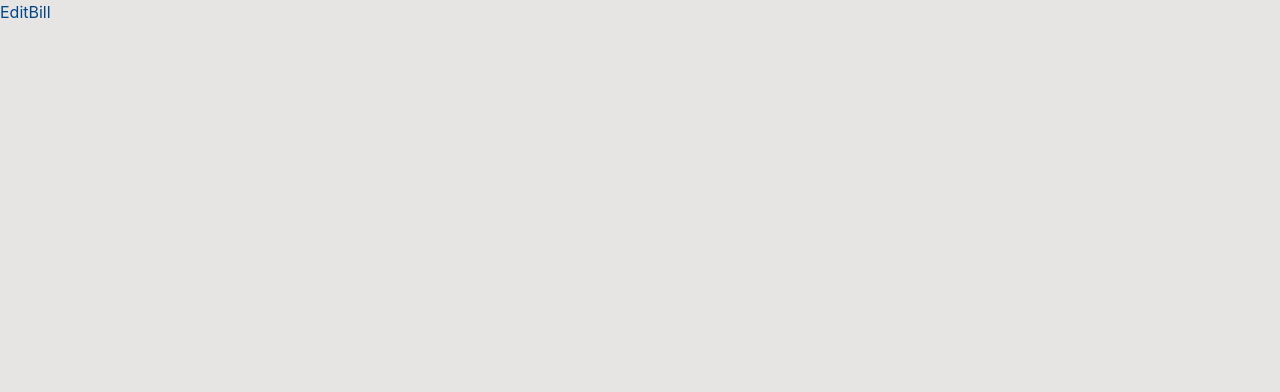
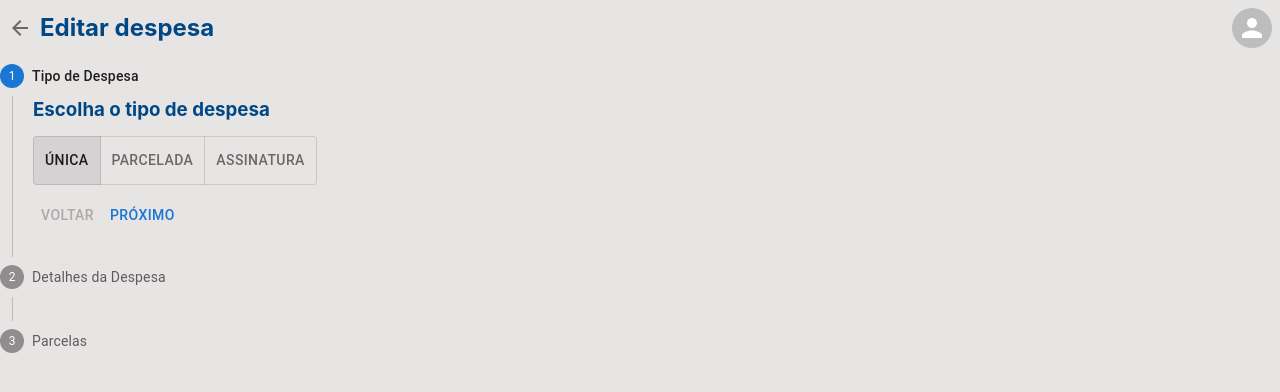
Before and after one commit to jhonatec-dev/card-savior, a React (Vite) app: page /addBill in a window 1280 px wide. Shown: the top 392 px of the page. Built offline with nearby package versions, Linux system fonts and the light colour scheme.

Commit message:
Step de parcelas em andamento

```diff
--- a/src/components/Header.tsx
+++ b/src/components/Header.tsx
@@ -1,12 +1,22 @@
+import { ArrowBack } from '@mui/icons-material';
 import { Avatar, IconButton } from '@mui/material';
 import { useNavigate } from 'react-router-dom';
 
-export default function Header() {
+interface Props {
+  title?: string;
+  showGoBack?: boolean;
+}
+
+export default function Header(props: Props) {
   const navigate = useNavigate();
+  const { title, showGoBack } = props;
 
   return (
     <div className="Header">
-      <h1>Card Savior</h1>
+      <div style={{ display: 'flex', alignItems: 'center' }}>
+        {showGoBack && <IconButton onClick={() => navigate(-1)} ><ArrowBack /></IconButton>}
+        <h2>{title ?? 'Card Savior'}</h2>
+      </div>
       <IconButton onClick={() => navigate('/editProfile')}>
         <Avatar />
       </IconButton>
--- a/src/context/types.ts
+++ b/src/context/types.ts
@@ -9,8 +9,6 @@ export type CardType = {
 export type ContactType = {
   id: string,
   name: string,
-  email?: string,
-  phone: string,
 }
 
 export type UserType = {
--- a/src/index.scss
+++ b/src/index.scss
@@ -114,6 +114,14 @@ h1 {
 // .DatePicker svg {
 //   color: var(--main-color);
 // }
+
+.StepContent{
+  display: flex;
+  flex-direction: column;
+  align-items: flex-start;
+  width: 100%;
+  gap: 12px;
+}
 
 .NotFound {
   display: flex;
--- a/src/pages/EditBill/index.tsx
+++ b/src/pages/EditBill/index.tsx
@@ -1,6 +1,184 @@
+import { Backspace, Save } from "@mui/icons-material";
+import { Autocomplete, Button, Checkbox, FormControlLabel, IconButton, InputAdornment, List, ListItem, ListItemButton, ListItemText, MenuItem, Select, Step, StepContent, StepLabel, Stepper, Switch, TextField, ToggleButton, ToggleButtonGroup } from "@mui/material";
+import { DesktopDatePicker, LocalizationProvider } from "@mui/x-date-pickers";
+import { AdapterDayjs } from "@mui/x-date-pickers/AdapterDayjs";
+import dayjs from 'dayjs';
+import 'dayjs/locale/pt-br';
+import { useContext, useState } from "react";
+import { v4 as uuidv4 } from "uuid";
+import Header from "../../components/Header";
+import { AppContext } from "../../context";
+import { BillType, CardType } from "../../context/types";
+const idInstallments = uuidv4();
+
+
 // Lógica: se tiver parametros, então é edição...
 export default function EditBill() {
+  const { contacts, bills, selMonth, selYear, cards } = useContext(AppContext);
+  const [activeStep, setActiveStep] = useState(0);
+  const [selectedType, setSelectedType] = useState(0);
+  const [selectedContact, setSelectedContact] = useState('');
+  const [selectedDescription, setSelectedDescription] = useState('');
+  const [self, setSelf] = useState(false);
+  const [selectedDate, setSelectedDate] = useState(dayjs());
+  const [selectedValue, setSelectedValue] = useState(0);
+  const [selectedInstallment, setSelectedInstallment] = useState(1);
+  const [selectedTotalInstallments, setSelectedTotalInstallments] = useState(1);
+  const [selectedCard, setSelectedCard] = useState(cards[0].id);
+  const [instalments, setInstalments] = useState<BillType[]>([]);
+
+  const handleNext = () => {
+    setActiveStep((prevActiveStep) => prevActiveStep + 1);
+  };
+
+  const handleBack = () => {
+    setActiveStep((prevActiveStep) => prevActiveStep - 1);
+  };
+
+  const divButtonsNav = (
+    <div>
+      <Button onClick={handleBack} disabled={activeStep === 0}>Voltar</Button>
+      <Button onClick={handleNext}>Próximo</Button>
+    </div>
+  );
+
+  const divInstallments = (
+    <div style={{ display: 'flex', gap: '10px', alignItems: 'center' }} >
+      <h4>Parcela</h4>
+      <TextField size="small" type="number" value={selectedInstallment} onChange={(e) => setSelectedInstallment(parseInt(e.target.value))} />
+      <h4>de</h4>
+      <TextField size="small" type="number" value={selectedTotalInstallments} onChange={(e) => setSelectedTotalInstallments(parseInt(e.target.value))} />
+    </div>
+  )
+
+  const selectCards = (
+    <Select fullWidth value={selectedCard} onChange={(e) => setSelectedCard(e.target.value)}>
+      {cards.map((card) => (
+        <MenuItem key={card.id} value={card.id}>
+          <div style={{ width: '100%', borderRadius: '10px', padding: '10px', background: `linear-gradient(131deg,${card.color} 0%, #252525 100%)` }} >
+            <h3>{card.title}</h3>
+            <p>Fechamento: {card.dueDate} - Vencimento: {card.closingDate}</p>
+          </div>
+        </MenuItem>
+      ))}
+    </Select>
+  )
+
+  const renderListInstallments = () => {
+    if(selectedTotalInstallments === 1) return null;
+    //CRIAR UMA LISTA DE PARCELAS
+    let arrayInstallments = Array(selectedTotalInstallments).fill(0);
+        // const newDate = selectedDate ;
+    arrayInstallments = arrayInstallments.map((_i, index) => {
+      const newDate = selectedDate.add(index, 'month');
+      // console.log('newDate',newDate)
+      const newBill: BillType = {
+        id: idInstallments,
+        description: selectedDescription,
+        value: selectedValue,
+        paid: false,
+        idContact: selectedContact,
+        installment: selectedInstallment,
+        totalInstallments: selectedTotalInstallments,
+        card: cards.find((c) => c.id === selectedCard) as CardType,
+        year: newDate.year(),
+        month: newDate.month()
+      }
+      return newBill
+    })
+    setInstalments(arrayInstallments);
+
+    console.log(arrayInstallments);
+
+    return null;
+
+    return (
+      <List>
+        <ListItem>
+          <ListItemButton>
+            <Checkbox checked={arrayInstallments.every((i) => i.paid)}/>
+            <ListItemText>Marcar todas como pagas</ListItemText>
+          </ListItemButton>
+        </ListItem>
+        {
+          arrayInstallments.map((i) => (
+            <ListItem key={i.id}>
+              <ListItemButton>
+                <Checkbox checked={i.paid}/>
+                <ListItemText>{i.value}</ListItemText>
+                {/* DatePicker */}
+              </ListItemButton>
+            </ListItem>
+          ))
+        }
+
+      </List>
+
+    )
+
+  }
+
   return (
-    <div>EditBill</div>
+    <LocalizationProvider dateAdapter={AdapterDayjs} adapterLocale="pt-br">
+      <div>
+        <Header title="Editar despesa" showGoBack />
+        <Stepper activeStep={activeStep} orientation="vertical">
+          <Step>
+            <StepLabel>Tipo de Despesa</StepLabel>
+            <StepContent sx={{ gap: "60px" }}>
+              <div className="StepContent">
+                <h3>Escolha o tipo de despesa</h3>
+                <ToggleButtonGroup exclusive onChange={(_e, value: number) => setSelectedType(value)} value={selectedType}>
+                  <ToggleButton value={0}>Única</ToggleButton>
+                  <ToggleButton value={1}>Parcelada</ToggleButton>
+                  <ToggleButton value={2}>Assinatura</ToggleButton>
+                </ToggleButtonGroup>
+                {divButtonsNav}
+              </div>
+            </StepContent>
+          </Step>
+          <Step>
+            <StepLabel>Detalhes da Despesa</StepLabel>
+            <StepContent>
+              <div className="StepContent">
+                <h3>Agora é hora de detalhar a despesa</h3>
+                <FormControlLabel control={<Switch checked={self} onChange={(e) => setSelf(e.target.checked)} />} label="Meus gastos" />
+                {!self && (
+                  <Autocomplete freeSolo fullWidth disablePortal options={contacts.map((c) => c.name)}
+                    value={selectedContact} onChange={(_event, value) => setSelectedContact(value as string)}
+                    renderInput={(params) => <TextField {...params} label="Nome" helperText="Escolha quem comprou ou digite um novo nome." />} />
+                )}
+                <TextField label="O que foi comprado?" type="text" fullWidth multiline maxRows={2}
+                  InputProps={{ endAdornment: <IconButton onClick={() => setSelectedDescription('')} color="primary"><Backspace /></IconButton> }}
+                  value={selectedDescription} onChange={(e) => setSelectedDescription(e.target.value)} />
+                <DesktopDatePicker sx={{ width: '100%' }} value={selectedDate} format="DD/MM/YYYY" label="Quando foi?" onChange={(date) => setSelectedDate(date as dayjs.Dayjs)} />
+                <TextField label="Valor nessa fatura" type="number" value={selectedValue} onChange={(e) => setSelectedValue(Number(e.target.value))}
+                  InputProps={{ startAdornment: <InputAdornment position="start">R$</InputAdornment> }} fullWidth />
+                {selectCards}
+                {selectedType === 1 && divInstallments}
+                {divButtonsNav}
+              </div>
+            </StepContent>
+          </Step>
+          <Step>
+            <StepLabel>Parcelas</StepLabel>
+            <StepContent>
+              <div className="StepContent">
+                <h3>Ajuste as parcelas</h3>
+                {renderListInstallments()}
+                {divButtonsNav}
+              </div>
+            </StepContent>
+          </Step>
+        </Stepper>
+        {activeStep === 2 && (
+          <div className="StepContent">
+            <Button onClick={handleBack}>Voltar</Button>
+            <h2>Informações</h2>
+            <Button startIcon={<Save />} fullWidth>Salvar</Button>
+          </div>
+        )}
+      </div>
+    </LocalizationProvider>
   )
 }
--- a/src/utils/mockData.ts
+++ b/src/utils/mockData.ts
@@ -16,17 +16,14 @@ export const mockContacts: ContactType[] = [
   {
     id: '0fb1c8b1-6ad0-4eb8-8ec5-a0f1bf25990f',
     name: 'Gel',
-    phone: '81 8955-7512'
   },
   {
     id: 'cea323e7-46d2-4d78-b1fe-92144a9debc5',
     name: 'Ronaldo',
-    phone: '+7 (999) 999-99-99'
   },
   {
     id: '14db3125-21b9-4feb-aab1-85eb8c8cd1f4',
     name: 'Márcia',
-    phone: '+7 (999) 999-99-99'
   }
 ]
 export const mockCards: CardType[] = [
```
